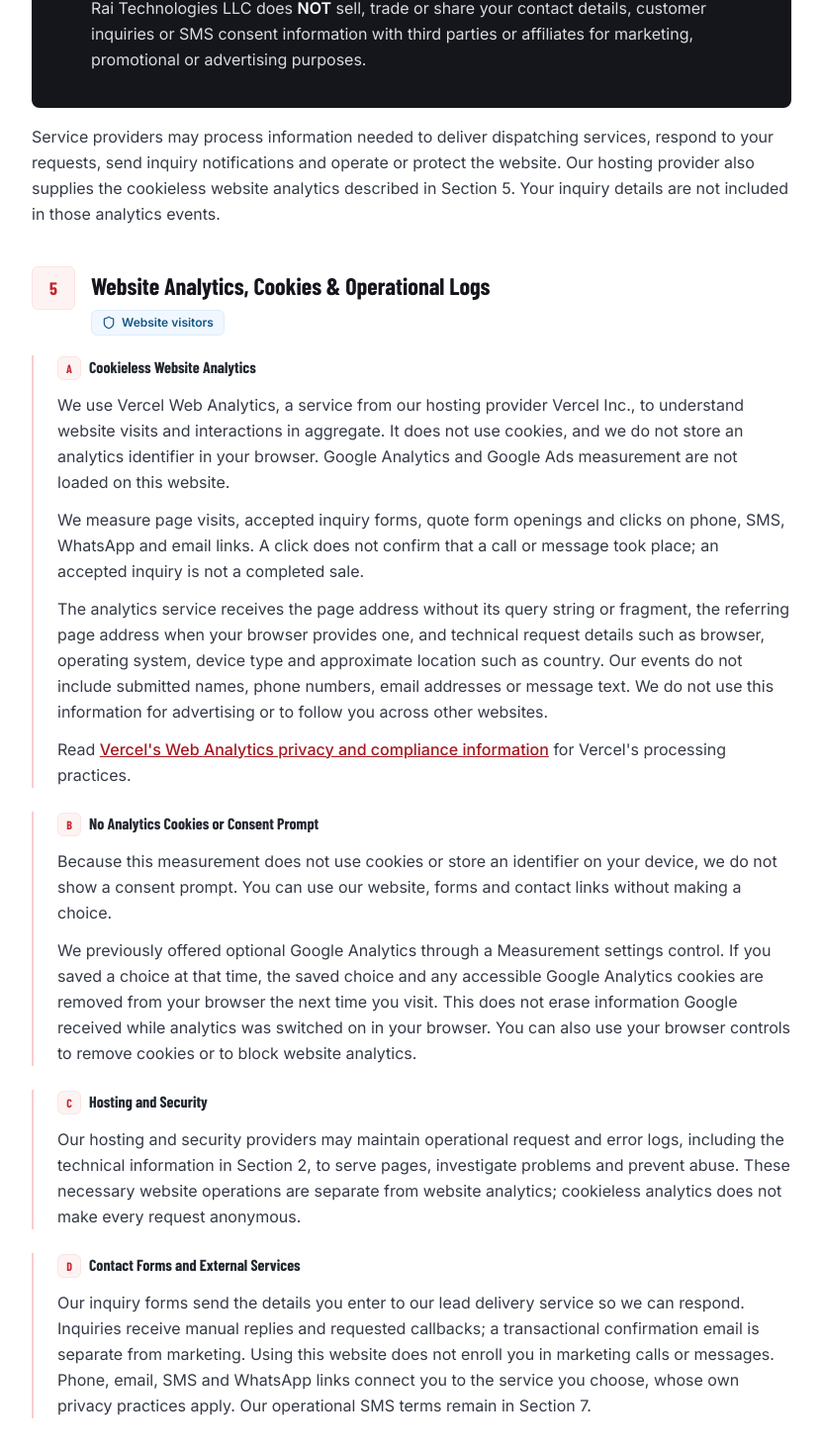
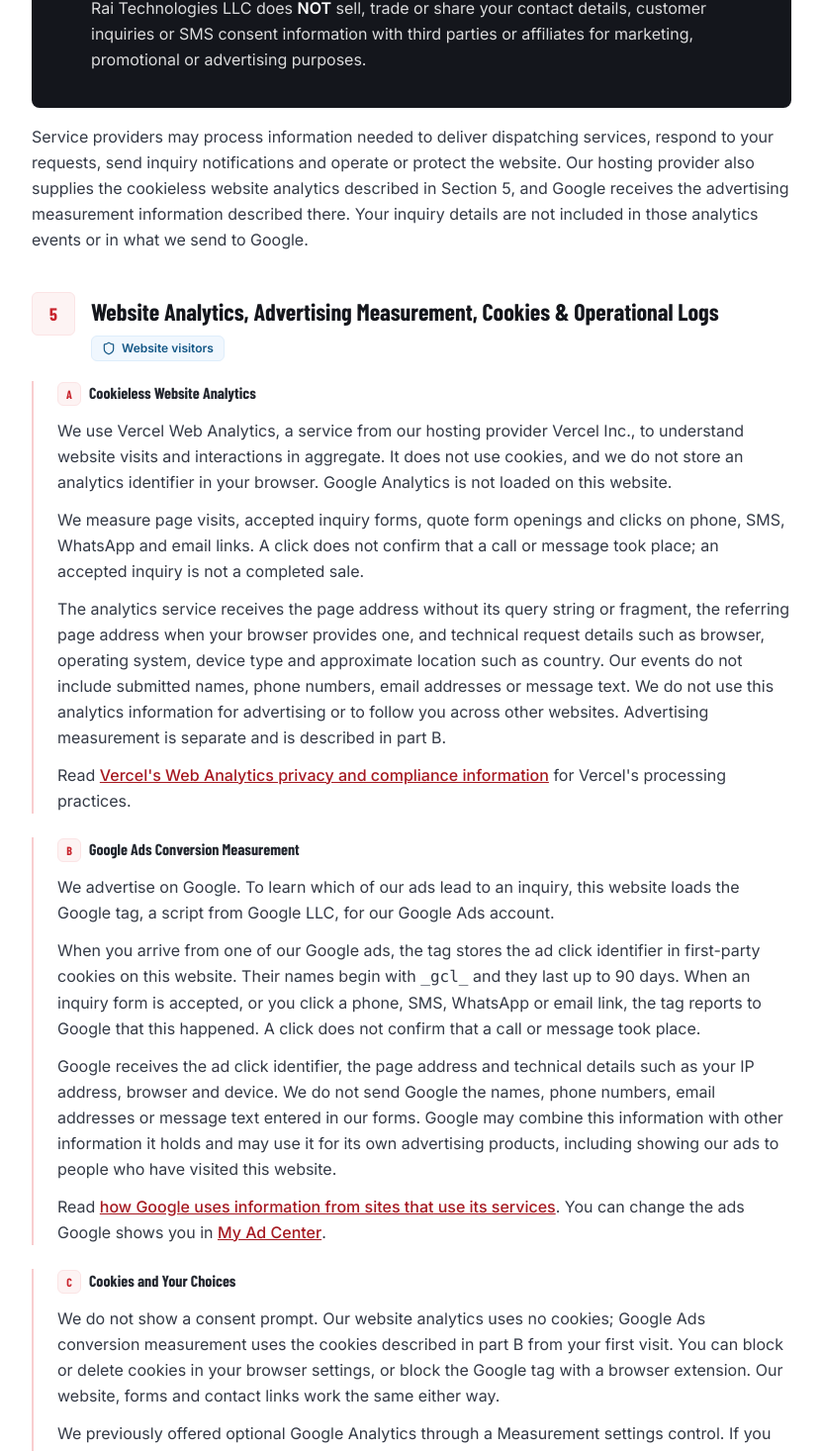
Before and after one commit to royfazeel/Fazeel-Rai-Logistics, a Next.js app: page /privacy in a window 1280 px wide. Shown: the part 2015-3481 px from the top of the page at 99% size, without its empty margins (0-831 px from the left). Built offline with nearby package versions, Linux system fonts and the light colour scheme.

Commit message:
Disclose Google Ads measurement in privacy policy

```diff
--- a/src/app/privacy/page.tsx
+++ b/src/app/privacy/page.tsx
@@ -14,12 +14,13 @@ import { BUSINESS } from '@/lib/constants';
 
 // Preserve the original policy date; the update date records the current revision.
 const POLICY_EFFECTIVE = 'September 28, 2026';
-const POLICY_UPDATED = 'November 19, 2026';
+const POLICY_UPDATED = 'November 26, 2026';
 
 export const metadata = pageMetadata('Privacy Policy & SMS Terms', 'Privacy policy for raidispatch.com, operated by Rai Technologies LLC as Rai Dispatch. Read about contact details, operational logs and SMS communications.', "/privacy");
 
-// Website analytics is cookieless (Vercel Web Analytics); Google Analytics and
-// Google Ads measurement are not loaded, so there is no consent prompt.
+// Website analytics is cookieless (Vercel Web Analytics). Google Ads conversion
+// measurement is loaded and uses first-party cookies (Section 5B); Google
+// Analytics is not loaded. No consent prompt is shown.
 // Operational SMS terms are separate from website analytics.
 export default function PrivacyPage() {
   return (
@@ -172,15 +173,17 @@ export default function PrivacyPage() {
               Service providers may process information needed to deliver dispatching
               services, respond to your requests, send inquiry notifications and
               operate or protect the website. Our hosting provider also supplies
-              the cookieless website analytics described in Section 5. Your
-              inquiry details are not included in those analytics events.
+              the cookieless website analytics described in Section 5, and
+              Google receives the advertising measurement information described
+              there. Your inquiry details are not included in those analytics
+              events or in what we send to Google.
             </p>
           </Section>
 
-          {/* 5. Cookieless analytics and necessary website operations. */}
+          {/* 5. Cookieless analytics, Google Ads measurement and necessary website operations. */}
           <Section
             number="5"
-            title="Website Analytics, Cookies &amp; Operational Logs"
+            title="Website Analytics, Advertising Measurement, Cookies &amp; Operational Logs"
             badge={{ icon: Shield, text: 'Website visitors' }}
           >
             <SubSection letter="A" title="Cookieless Website Analytics">
@@ -188,8 +191,8 @@ export default function PrivacyPage() {
                 We use Vercel Web Analytics, a service from our hosting provider
                 Vercel Inc., to understand website visits and interactions in
                 aggregate. It does not use cookies, and we do not store an
-                analytics identifier in your browser. Google Analytics and Google
-                Ads measurement are not loaded on this website.
+                analytics identifier in your browser. Google Analytics is not
+                loaded on this website.
               </p>
               <p>
                 We measure page visits, accepted inquiry forms, quote form
@@ -204,8 +207,9 @@ export default function PrivacyPage() {
                 operating system, device type and approximate location such as
                 country. Our events do not include submitted names, phone
                 numbers, email addresses or message text. We do not use this
-                information for advertising or to follow you across other
-                websites.
+                analytics information for advertising or to follow you across
+                other websites. Advertising measurement is separate and is
+                described in part B.
               </p>
               <p>
                 Read{' '}
@@ -214,12 +218,47 @@ export default function PrivacyPage() {
               </p>
             </SubSection>
 
-            <SubSection letter="B" title="No Analytics Cookies or Consent Prompt">
+            <SubSection letter="B" title="Google Ads Conversion Measurement">
               <p>
-                Because this measurement does not use cookies or store an
-                identifier on your device, we do not show a consent prompt. You
-                can use our website, forms and contact links without making a
-                choice.
+                We advertise on Google. To learn which of our ads lead to an
+                inquiry, this website loads the Google tag, a script from
+                Google LLC, for our Google Ads account.
+              </p>
+              <p>
+                When you arrive from one of our Google ads, the tag stores the
+                ad click identifier in first-party cookies on this website.
+                Their names begin with <code>_gcl_</code> and they last up to
+                90 days. When an inquiry form is accepted, or you click a
+                phone, SMS, WhatsApp or email link, the tag reports to Google
+                that this happened. A click does not confirm that a call or
+                message took place.
+              </p>
+              <p>
+                Google receives the ad click identifier, the page address and
+                technical details such as your IP address, browser and device.
+                We do not send Google the names, phone numbers, email addresses
+                or message text entered in our forms. Google may combine this
+                information with other information it holds and may use it for
+                its own advertising products, including showing our ads to
+                people who have visited this website.
+              </p>
+              <p>
+                Read{' '}
+                <a href="https://policies.google.com/technologies/partner-sites" className="text-primary-700 font-medium underline hover:text-primary-800">how Google uses information from sites that use its services</a>
+                . You can change the ads Google shows you in{' '}
+                <a href="https://myadcenter.google.com/" className="text-primary-700 font-medium underline hover:text-primary-800">My Ad Center</a>
+                .
+              </p>
+            </SubSection>
+
+            <SubSection letter="C" title="Cookies and Your Choices">
+              <p>
+                We do not show a consent prompt. Our website analytics uses no
+                cookies; Google Ads conversion measurement uses the cookies
+                described in part B from your first visit. You can block or
+                delete cookies in your browser settings, or block the Google
+                tag with a browser extension. Our website, forms and contact
+                links work the same either way.
               </p>
               <p>
                 We previously offered optional Google Analytics through a
@@ -227,12 +266,11 @@ export default function PrivacyPage() {
                 time, the saved choice and any accessible Google Analytics
                 cookies are removed from your browser the next time you visit.
                 This does not erase information Google received while analytics
-                was switched on in your browser. You can also use your browser
-                controls to remove cookies or to block website analytics.
+                was switched on in your browser.
               </p>
             </SubSection>
 
-            <SubSection letter="C" title="Hosting and Security">
+            <SubSection letter="D" title="Hosting and Security">
               <p>
                 Our hosting and security providers may maintain operational request
                 and error logs, including the technical information in Section 2,
@@ -242,7 +280,7 @@ export default function PrivacyPage() {
               </p>
             </SubSection>
 
-            <SubSection letter="D" title="Contact Forms and External Services">
+            <SubSection letter="E" title="Contact Forms and External Services">
               <p>
                 Our inquiry forms send the details you enter to our lead delivery
                 service so we can respond. Inquiries receive manual replies and
```
